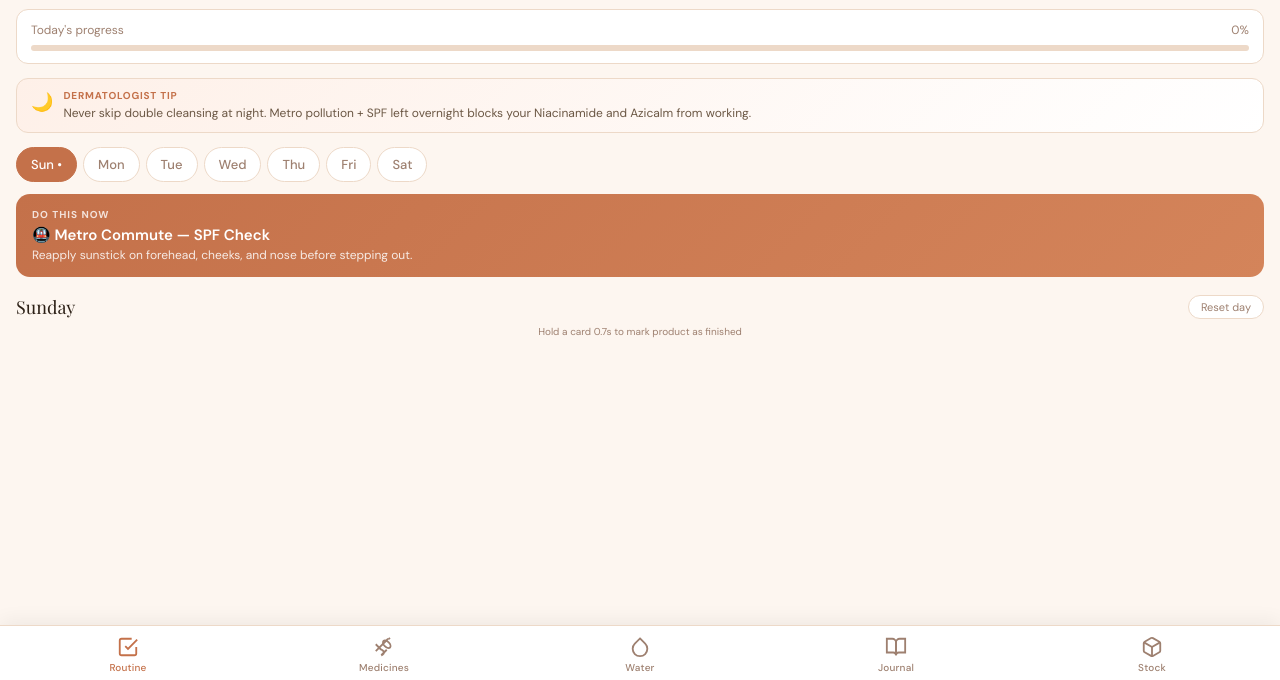
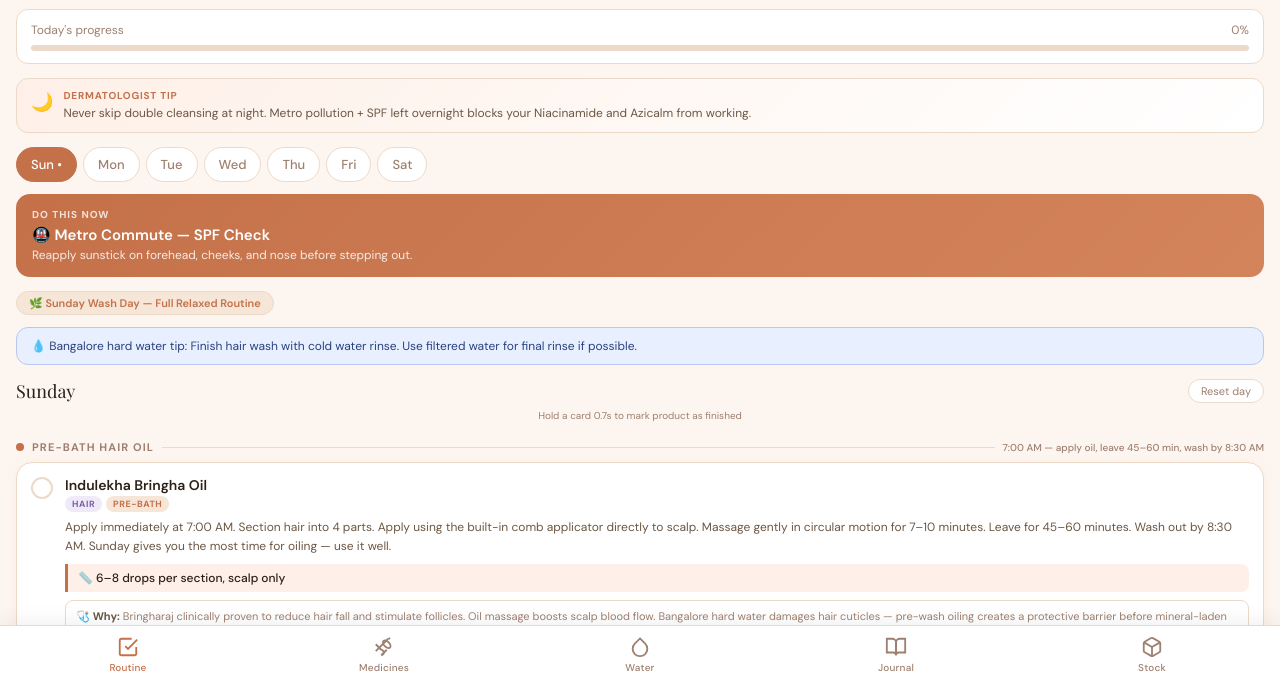
Before and after one commit to allendavid07/Akshaya-s-Routine, a plain HTML site: page index.html in a window 1280 px wide. Shown: the part 118-798 px from the top of the page. Drawn offline with nearby package versions, Linux system fonts and the light colour scheme.

Commit message:
Add files via upload

```diff
--- a/index.html
+++ b/index.html
@@ -916,6 +916,8 @@
 // ============================================================
 function renderRoutine() {
   const isWashDay = HAIR_WASH_DAYS.includes(currentDay);
+  const isSundayWash = currentDay === SUNDAY_WASH;
+  const isWednesdayWash = currentDay === WEDNESDAY_WASH;
   const phases = buildRoutine(currentDay);
   const checked = getCheckedTasks();
   const inv = getInventory();
@@ -926,26 +928,29 @@
     ? '🌿 Sunday Wash Day — Full Relaxed Routine'
     : isWednesdayWash
     ? '🚿 Wednesday Wash Day — Office (Leave 8:50 AM)'
+    : isWashDay
+    ? '🚿 Wash Day'
     : '💆 No-Wash Day — Serum & Spray Only';
   htd.innerHTML = `<div class="hair-type-badge">${dayLabel}</div>`;
 
-  // Bangalore tip
-  if (isWashDay) {
-    const blrTip = document.getElementById('conflict-warnings');
-    const existing = blrTip.innerHTML;
-    blrTip.innerHTML = existing + `<div class="conflict-banner" style="background:#E8F0FF;border-color:#B8C8F0;color:#2A4080;">💧 <span>Bangalore hard water tip: Finish hair wash with cold water rinse. If possible, use filtered water for final rinse to prevent mineral buildup on scalp.</span></div>`;
-  }
-
-  // Conflict warnings
+  // Conflict warnings + Bangalore tip
   const cw = document.getElementById('conflict-warnings');
   const warnings = [];
+  if (isWashDay) {
+    warnings.push('💧 Bangalore hard water tip: Finish hair wash with cold water rinse. Use filtered water for final rinse if possible.');
+  }
   if (LACTIC_PEEL_DAYS.includes(currentDay)) {
     warnings.push('⚠️ Lactic Peel night — skip Niacinamide & Azicalm after the peel.');
   }
   if (AZELAIC_NIGHTS.includes(currentDay)) {
     warnings.push('⚠️ Azelaic Acid night — skip Niacinamide serum tonight.');
   }
-  cw.innerHTML = warnings.map(w => `<div class="conflict-banner"><span>⚠️</span><span>${w}</span></div>`).join('');
+  cw.innerHTML = warnings.map((w, i) => {
+    const style = i === 0 && isWashDay
+      ? 'style="background:#E8F0FF;border-color:#B8C8F0;color:#2A4080;"'
+      : '';
+    return `<div class="conflict-banner" ${style}><span>${w}</span></div>`;
+  }).join('');
 
   // Build content
   const container = document.getElementById('routine-content');
```
